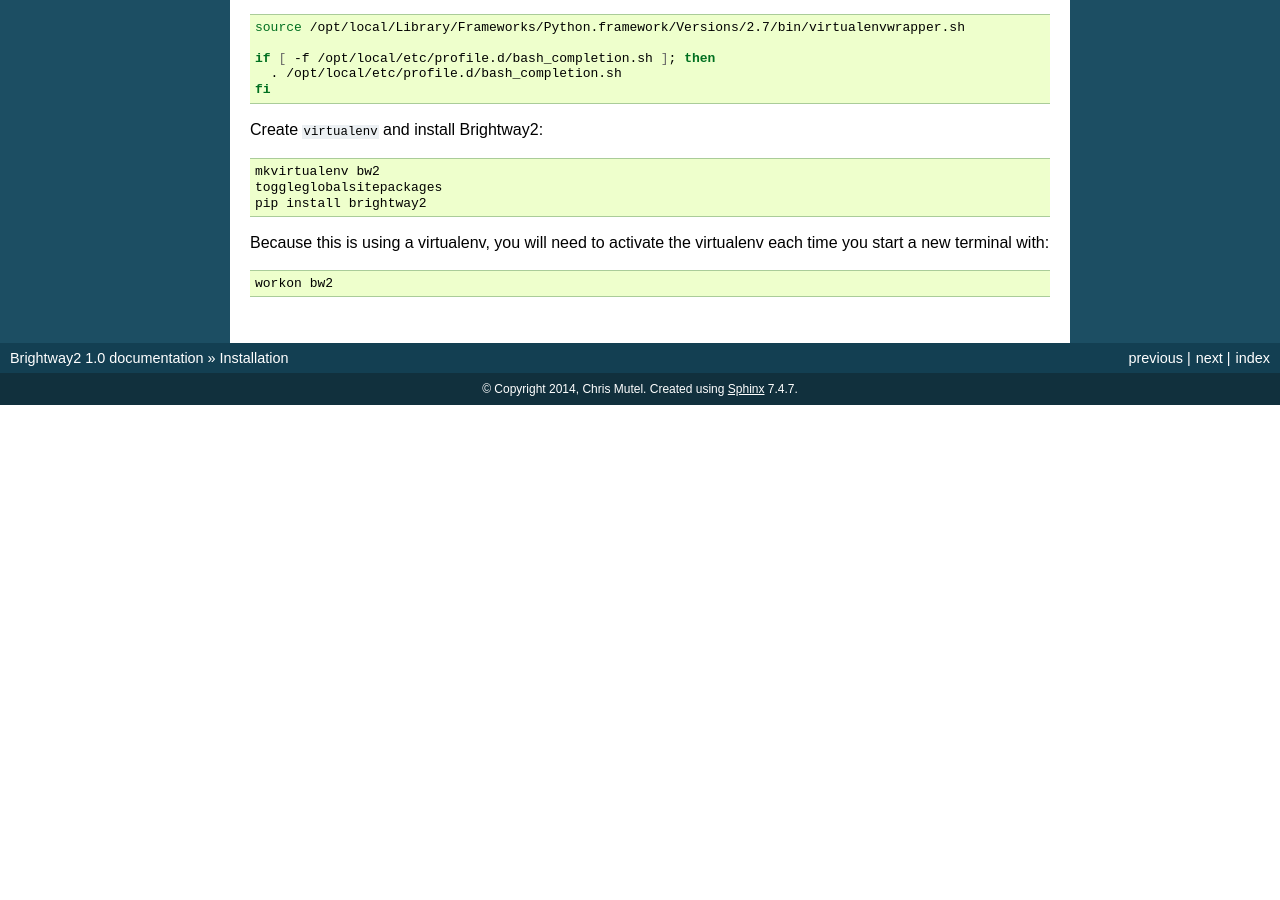
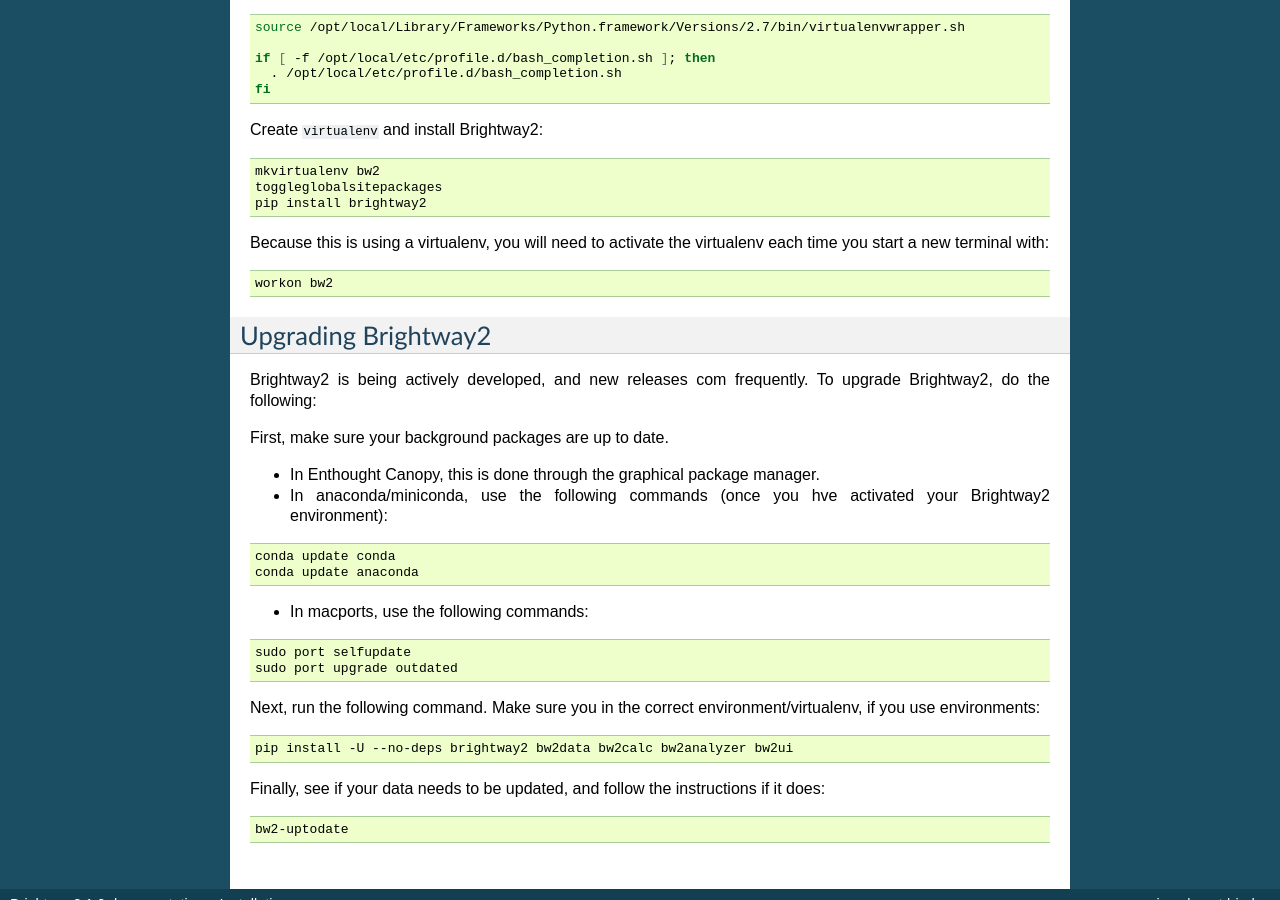
Before and after one commit to brightway-lca/brightway2, a Sphinx documentation site: the page built from docs/installation.rst, in a window 1280 px wide and 900 px high, scrolled down 5078 px. Built offline with Sphinx 7.4.7, drawn with Linux system fonts in a browser that asks for light colours; before the commit the page ends 5483 px from its top, so only the background shows below that.

Commit message:
Add section on updating

```diff
--- a/docs/installation.rst
+++ b/docs/installation.rst
@@ -276,3 +276,37 @@
 .. code-block:: bash
 
     workon bw2
+
+Upgrading Brightway2
+====================
+
+Brightway2 is being actively developed, and new releases com frequently. To upgrade Brightway2, do the following:
+
+First, make sure your background packages are up to date.
+
+* In Enthought Canopy, this is done through the graphical package manager.
+* In anaconda/miniconda, use the following commands (once you hve activated your Brightway2 environment)::
+
+.. code-block:: bash
+
+    conda update conda
+    conda update anaconda
+
+* In macports, use the following commands:
+
+.. code-block:: bash
+
+    sudo port selfupdate
+    sudo port upgrade outdated
+
+Next, run the following command. Make sure you in the correct environment/virtualenv, if you use environments:
+
+.. code-block:: bash
+
+    pip install -U --no-deps brightway2 bw2data bw2calc bw2analyzer bw2ui
+
+Finally, see if your data needs to be updated, and follow the instructions if it does:
+
+.. code-block:: bash
+
+    bw2-uptodate
```
